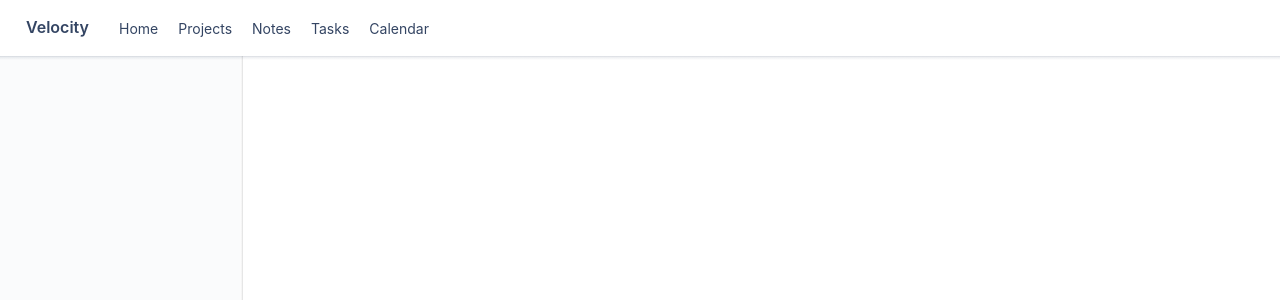
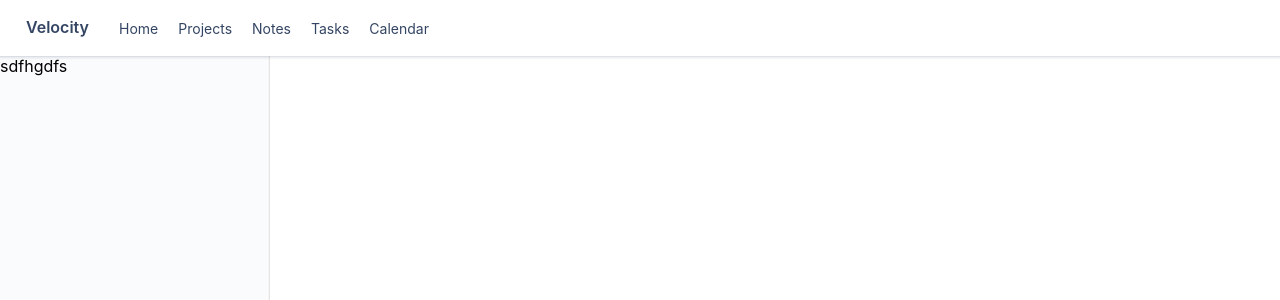
Before and after one commit to M-Xue/Velocity, a React (Create React App) app in the folder client/: page / in a window 1280 px wide. Shown: the top 300 px of the page. Built offline with nearby package versions, Linux system fonts and the light colour scheme.

Commit message:
decently working solution of resizeable sidebar

```diff
--- a/client/src/pages/tasks/sidebar/Sidebar.tsx
+++ b/client/src/pages/tasks/sidebar/Sidebar.tsx
@@ -1,110 +1,98 @@
-import React, { useCallback, useEffect, useLayoutEffect, useRef, useState } from 'react'
+import React, { useState } from 'react'
 import './sidebar.css'
+
+import styled from 'styled-components';
+
+
+
+const SidebarContainer = styled.div.attrs((props: any) => ({
+  style: {
+    width: props.sidebarWidth,
+  }
+}))`
+`
 
 
 
 export default function Sidebar() {
 
-  // const [sidebarFlyoutWidth, setSidebarFlyoutWidth] = useState(sidebarElementRef.current?.clientWidth)
-  // const resizeButtonRef = useRef<HTMLButtonElement>(null);
+  const [originalSidebarWidth, setOriginalSidebarWidth] = useState(267) // Need to make this based on local storage
+  const [sidebarWidth, setsidebarWidth] = useState(originalSidebarWidth);
+
+  const [originalMousePositionX, setOriginalMousePositionX] = useState(sidebarWidth)
 
 
-  const sidebarElementRef = useRef<HTMLDivElement>(null);
-
-  const [sidebarWidth, setSidebarWidth] = useState(267)
-
-  const [currMousePositionX, setCurrMousePositionX] = useState(0)
-  const [originalWidth, setOriginalWidth] = useState(0)
-
-
-
-
-
-
-
-
-
-
-  useEffect(() => {
-    console.log(sidebarWidth);
-
-  }, [sidebarWidth])
-
-
+  const [isResizeActive, setIsResizeActive] = useState(false)
 
 
   const resizeMouseDownHandler = (e: any) => {
-    // console.log('mousedown');
+    setOriginalMousePositionX(e.clientX);
+    document.addEventListener('mousemove', resizeMouseMoveHandler);
+    document.addEventListener('mouseup', resizeMouseUpHandler);
 
-    setCurrMousePositionX(e.clientX);
+    document.body.style.cursor = "ew-resize"; // Theres a bug here where the style of the cursor changes to default when you move outside the sidebar
+
+    console.log('mousedown');
 
 
-    sidebarElementRef.current && setOriginalWidth(sidebarElementRef.current?.clientWidth)
-
-
-
-    sidebarElementRef.current && sidebarElementRef.current.addEventListener('mousemove', resizeMouseMoveHandler);
-    sidebarElementRef.current && sidebarElementRef.current.addEventListener('mouseup', resizeMouseUpHandler);
-
-
+    setIsResizeActive(true);
 
   }
 
 
+
   const resizeMouseMoveHandler = (e: any) => {
-    const dx = e.clientX - currMousePositionX;
+    if (originalMousePositionX) {
+      const mouseMovementX = e.clientX - originalMousePositionX;
+      const newWidth = originalSidebarWidth + mouseMovementX;
+      setsidebarWidth(newWidth)
+      console.log(sidebarWidth);
+
+    }
 
 
-
-    originalWidth && setSidebarWidth(dx + originalWidth);
-    // console.log('mousemove');
+    console.log('mousemove');
   }
 
 
-  const resizeMouseUpHandler = (e: any) => {
-    // console.log('mouseup');
+  const resizeMouseUpHandler = (e:any) => {
+    setOriginalSidebarWidth(sidebarWidth);
+    document.body.style.cursor = "default";
 
-    sidebarElementRef.current && sidebarElementRef.current.removeEventListener('mousemove', resizeMouseMoveHandler);
-    sidebarElementRef.current && sidebarElementRef.current.removeEventListener('mouseup', resizeMouseUpHandler);
+    document.removeEventListener('mousemove', resizeMouseMoveHandler);
+    document.removeEventListener('mouseup', resizeMouseUpHandler);
+    console.log('mouseup');
+
+
+    console.log(isResizeActive);
+    // setIsResizeActive(false);
+
   }
 
 
 
 
 
+  return (
 
 
-  // This event handler is just for edge case scenario. If the users mouse leaves the resize button, the mousemove event should be removed so you don't keep adjusting the width of the sidebar.
-  // const resizeMouseLeaveHandler = (e: any) => {
-  //   console.log('mouseleave');
-  //   sidebarElementRef.current && sidebarElementRef.current.removeEventListener('mousemove', resizeMouseMoveHandler);
-  //   sidebarElementRef.current && sidebarElementRef.current.removeEventListener('mouseup', resizeMouseUpHandler);
-  // }
-
-  //onMouseLeave={resizeMouseLeaveHandler}
-
-  return (
-    <div className='sidebar-container' ref={sidebarElementRef} style={{width: sidebarWidth}}>
-
-      <div className="sidebar-content"></div>
+    <SidebarContainer
+      className='sidebar-container'
+      sidebarWidth={sidebarWidth}
+    >
+      <div className="sidebar-content">sdfhgdfs</div>
 
 
       <div className="sidebar-resize-container">
         <div className="sidebar-border"></div>
-        <button className='sidebar-resize-button'  onMouseDown={resizeMouseDownHandler}>
+        <button className='sidebar-resize-button' onMouseDown={resizeMouseDownHandler}>
           <span></span>
         </button>
       </div>
 
 
 
-
-
-      {/* <button className='collapse-button'>
-        <svg width="24" height="24" viewBox="0 0 24 24" role="presentation"><path d="M10.294 9.698a.988.988 0 010-1.407 1.01 1.01 0 011.419 0l2.965 2.94a1.09 1.09 0 010 1.548l-2.955 2.93a1.01 1.01 0 01-1.42 0 .988.988 0 010-1.407l2.318-2.297-2.327-2.307z" fill="currentColor" fill-rule="evenodd"></path></svg>
-      </button> */}
-
-    </div>
+    </SidebarContainer>
   )
 }
 
@@ -129,36 +117,114 @@ export default function Sidebar() {
 
 
 
-
-// const resizeMouseMoveHandler = useCallback(
-//   (e: any) => {
-//     const dx = e.clientX - currMousePositionX;
-
-
-
-//     originalWidth && setSidebarWidth(dx + originalWidth);
-//     // console.log('mousemove');
-//   },
-//   [currMousePositionX, originalWidth],
-// )
-
-
-
-// const resizeMouseUpHandler = useCallback(
-//   (e: any) => {
-//     // console.log('mouseup');
-
-//     sidebarElementRef.current && sidebarElementRef.current.removeEventListener('mousemove', resizeMouseMoveHandler);
-//     sidebarElementRef.current && sidebarElementRef.current.removeEventListener('mouseup', resizeMouseUpHandler);
-//   },
-//   [resizeMouseMoveHandler],
-// )
+/* <Resizable
+        style={style}
+        defaultSize={{
+          width: 200,
+          height: 200
+        }}
+      >
+        001
+      </Resizable> */
 
 
 
 
-// const resizeMouseDownHandler = useCallback(
-//   (e: any) => {
+
+
+// * ////// OG
+      // export default function Sidebar() {
+
+
+
+      //   return (
+
+
+      //     <div className='sidebar-container'>
+
+
+
+      //       <div className="sidebar-content"></div>
+
+
+      //       <div className="sidebar-resize-container">
+      //         <div className="sidebar-border"></div>
+      //         <button className='sidebar-resize-button' >
+      //           <span></span>
+      //         </button>
+      //       </div>
+
+
+
+      //     </div>
+      //   )
+      // }
+
+// * //
+
+
+
+
+
+
+
+
+
+
+
+
+
+
+
+
+
+
+
+
+
+
+
+
+
+
+      // {/* <button className='collapse-button'>
+      //   <svg width="24" height="24" viewBox="0 0 24 24" role="presentation"><path d="M10.294 9.698a.988.988 0 010-1.407 1.01 1.01 0 011.419 0l2.965 2.94a1.09 1.09 0 010 1.548l-2.955 2.93a1.01 1.01 0 01-1.42 0 .988.988 0 010-1.407l2.318-2.297-2.327-2.307z" fill="currentColor" fill-rule="evenodd"></path></svg>
+      // </button> */}
+
+
+
+
+
+
+// // const [sidebarFlyoutWidth, setSidebarFlyoutWidth] = useState(sidebarElementRef.current?.clientWidth)
+//   // const resizeButtonRef = useRef<HTMLButtonElement>(null);
+
+
+//   const sidebarElementRef = useRef<HTMLDivElement>(null);
+
+//   const [sidebarWidth, setSidebarWidth] = useState(267)
+
+//   const [currMousePositionX, setCurrMousePositionX] = useState(0)
+//   const [originalWidth, setOriginalWidth] = useState(0)
+
+
+
+
+
+
+
+
+
+
+//   useEffect(() => {
+//     console.log(sidebarWidth);
+
+//   }, [sidebarWidth])
+
+
+
+
+//   const resizeMouseDownHandler = (e: any) => {
 //     // console.log('mousedown');
 
 //     setCurrMousePositionX(e.clientX);
@@ -173,6 +239,64 @@ export default function Sidebar() {
 
 
 
-//   },
-//   [resizeMouseMoveHandler, resizeMouseUpHandler],
+//   }
+
+
+//   const resizeMouseMoveHandler = (e: any) => {
+//     const dx = e.clientX - currMousePositionX;
+
+
+
+//     originalWidth && setSidebarWidth(dx + originalWidth);
+//     // console.log('mousemove');
+//   }
+
+
+//   const resizeMouseUpHandler = (e: any) => {
+//     // console.log('mouseup');
+
+//     sidebarElementRef.current && sidebarElementRef.current.removeEventListener('mousemove', resizeMouseMoveHandler);
+//     sidebarElementRef.current && sidebarElementRef.current.removeEventListener('mouseup', resizeMouseUpHandler);
+//   }
+
+
+
+
+
+
+
+//   // This event handler is just for edge case scenario. If the users mouse leaves the resize button, the mousemove event should be removed so you don't keep adjusting the width of the sidebar.
+//   // const resizeMouseLeaveHandler = (e: any) => {
+//   //   console.log('mouseleave');
+//   //   sidebarElementRef.current && sidebarElementRef.current.removeEventListener('mousemove', resizeMouseMoveHandler);
+//   //   sidebarElementRef.current && sidebarElementRef.current.removeEventListener('mouseup', resizeMouseUpHandler);
+//   // }
+
+//   //onMouseLeave={resizeMouseLeaveHandler}
+
+
+
+
+// return (
+//   <div className='sidebar-container' ref={sidebarElementRef} style={{width: sidebarWidth}}>
+
+//     <div className="sidebar-content"></div>
+
+
+//     <div className="sidebar-resize-container">
+//       <div className="sidebar-border"></div>
+//       <button className='sidebar-resize-button'  onMouseDown={resizeMouseDownHandler}>
+//         <span></span>
+//       </button>
+//     </div>
+
+
+
+
+
+//     {/* <button className='collapse-button'>
+//       <svg width="24" height="24" viewBox="0 0 24 24" role="presentation"><path d="M10.294 9.698a.988.988 0 010-1.407 1.01 1.01 0 011.419 0l2.965 2.94a1.09 1.09 0 010 1.548l-2.955 2.93a1.01 1.01 0 01-1.42 0 .988.988 0 010-1.407l2.318-2.297-2.327-2.307z" fill="currentColor" fill-rule="evenodd"></path></svg>
+//     </button> */}
+
+//   </div>
 // )
--- a/client/src/pages/tasks/sidebar/sidebar.css
+++ b/client/src/pages/tasks/sidebar/sidebar.css
@@ -1,63 +1,29 @@
 .sidebar-container {
-    /* width: 240px; */
     height: calc(100vh - 56px);
-    display: flex;
-    /* position: fixed; */
-
-    position: relative;
-
-
-
+    position: fixed;
 }
 
 
 
 .sidebar-content {
-    width: calc(100% - 27px);
-    /* width: 240px; */
-    height: 100%;
+    min-width: 240px;
     display: flex;
     flex-direction: column;
-
     background-color: #FAFBFC;
-
-
-    /* position: absolute;
-    outline: currentcolor none medium; */
+    height: 100%;
 }
 
 
 
 .sidebar-resize-container {
     display: flex;
-
-    height: 100%;
-
+    left: 100%;
+    top: 0px;
+    bottom: 0px;
     position: absolute;
-    right: 0;
-    top: 0;
-    z-index: 99;
-
 }
 
 
-
-/* .resizable {
-    position: relative;
-} */
-
-/* Placed at the right side */
-/* All resizers are positioned absolutely inside the element */
-
-/* .resizer-right {
-    position: absolute;
-    cursor: col-resize;
-    height: 100%;
-    right: 0;
-    top: 0;
-    width: 5px;
-}
- */
 
 
 
@@ -84,7 +50,17 @@
     transition-property: left, opacity, width;
     transition-timing-function: cubic-bezier(0.2, 0, 0, 1); */
     width: 3px;
+
+
 }
+
+
+/* .sidebar-resize-container:active > .sidebar-border {
+    opacity: 0.8;
+    width: 6px;
+
+} */
+
 
 .sidebar-resize-button {
     cursor: ew-resize;
@@ -94,6 +70,14 @@
     border: 0px none;
     background-color: transparent;
 }
+
+
+/* This is for when the drag button is active, the border should have these properties */
+/* .sidebar-resize-button:active  {
+    opacity: 0.8;
+    width: 6px;
+    left: -6px;
+} */
 
 .sidebar-resize-button span {
     display: block;
@@ -108,6 +92,9 @@
     background-color: rgb(38, 132, 255);
 }
 
+/* .sidebar-resize-container:active > span {
+    background-color: rgb(38, 132, 255);
+} */
 
 
 
```
